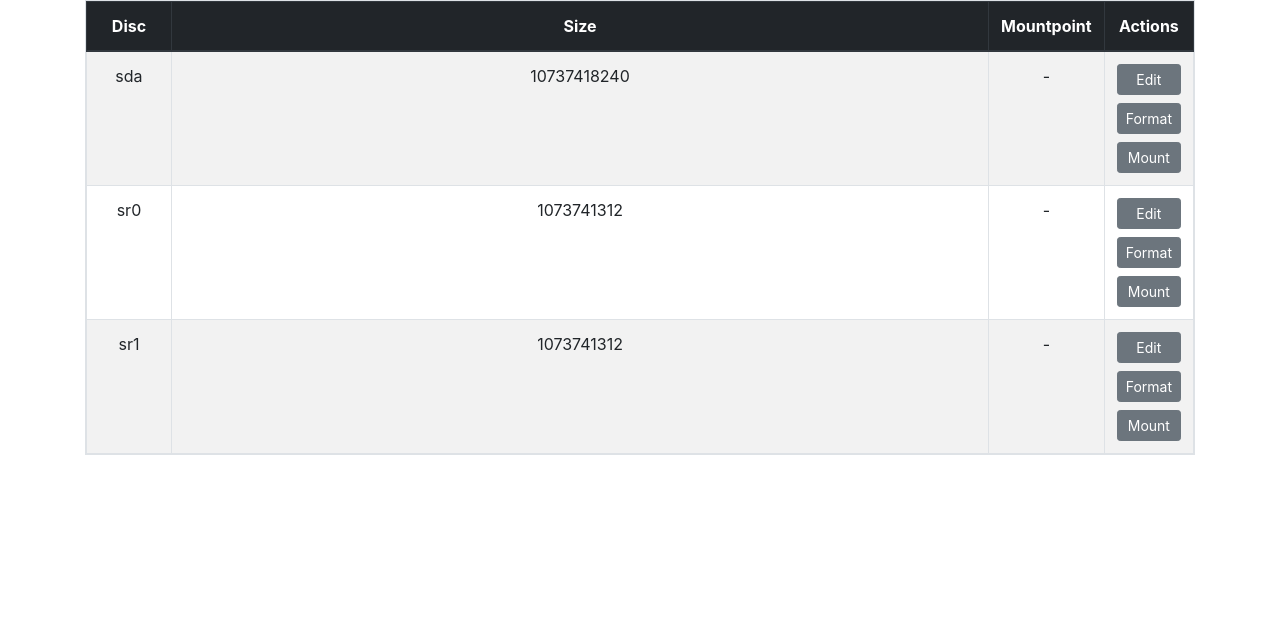
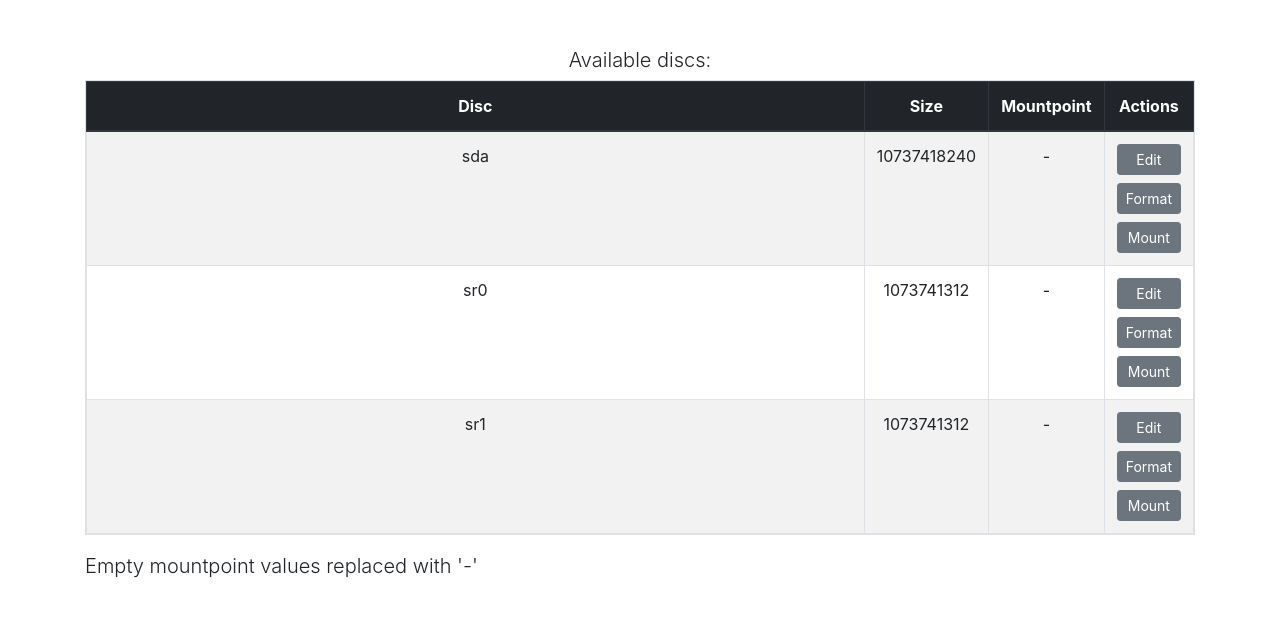
Before and after one commit to VieleSchritte/VM_service, a Django app: page / in a window 1280 px wide. Shown: the top 617 px of the page. Run offline with Django 3.2, Linux system fonts and the light colour scheme; some libraries are stand-ins or nearby versions.

Commit message:
little changes to final table

```diff
--- a/VM_discs/templates/discs_table.html
+++ b/VM_discs/templates/discs_table.html
@@ -18,11 +18,12 @@
             crossorigin="anonymous"></script>
 </head>
 <body>
-    <section class="content container">
+    <section class="content container mt-5">
+        <h3 class="lead text-center">Available discs:</h3>
         <table class="table table-striped table-bordered table-responsive text-center">
             <thead class="thead-dark">
                 <tr class="">
-                    <th class="col-1">Disc</th>
+                    <th class="col">Disc</th>
                     <th class="col">Size</th>
                     <th class="col">Mountpoint</th>
                     <th class="col">Actions</th>
@@ -31,7 +32,7 @@
             <tbody>
                 {% for disc in clear_discs %}
                     <tr class="">
-                        <td class="col-1">{{ disc.name }}</td>
+                        <td class="col">{{ disc.name }}</td>
                         <td class="col">{{ disc.size }}</td>
                         <td class="col">{{ disc.mountpoint }}</td>
                         <td class="col">
@@ -43,6 +44,7 @@
                 {% endfor %}
             </tbody>
         </table>
+        <p class="lead">Empty mountpoint values replaced with '-'</p>
     </section>
 </body>
 </html>
```
